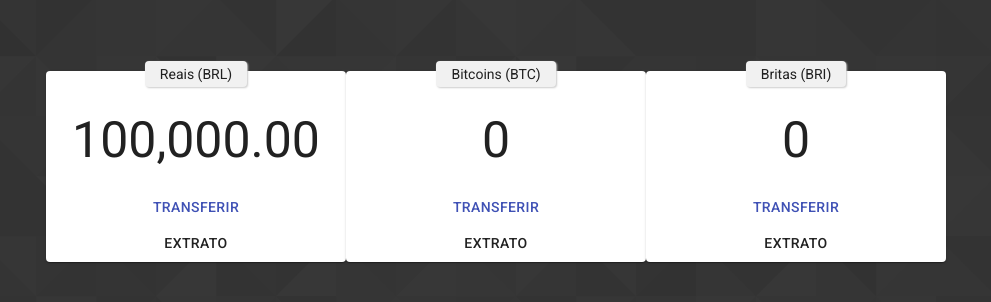
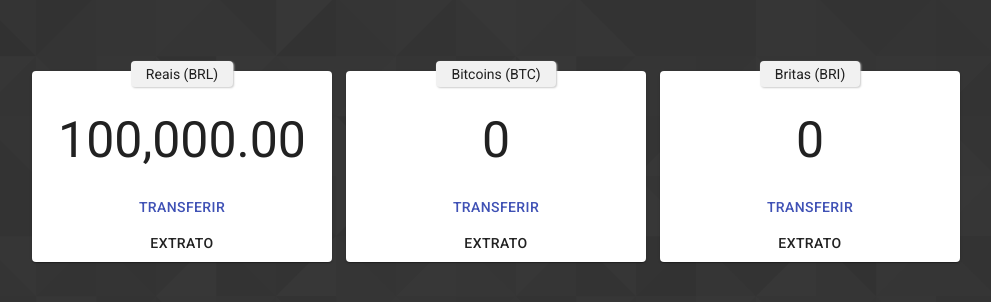
Before and after one commit to luisgustavolf/dindin, a React (Create React App) app: page / in a window 1280 px wide. Shown: the part 244-546 px from the top of the page, without its empty margins (144-1135 px from the left). Built offline with nearby package versions, Linux system fonts and the light colour scheme.

Commit message:
transfer

```diff
--- a/src/pages/home/hook.tsx
+++ b/src/pages/home/hook.tsx
@@ -1,6 +1,5 @@
 import * as React from 'react'
 import { AccountsBalancesContext } from '../../contexts/accountsBalances/context'
-import { useTransferDialog } from './useTransferDialog'
 import { useTransferTarget } from './useTransferTarget'
 
 export interface UseHomePageProps {
@@ -9,19 +8,32 @@ export interface UseHomePageProps {
 export function useHomePage(props:UseHomePageProps) {
     const context = React.useContext(AccountsBalancesContext)
     const transferTarget = useTransferTarget({})
-    const transferDialog = useTransferDialog({})
+    const { update } = context
+    const { reset } = transferTarget
+
     // ---------------------------------------------
     // Functions
+
+    const backToBegin = React.useCallback((updateAccounts?: boolean) => {
+        if (updateAccounts)
+            update();
+        reset()
+    }, [reset, update])
+
     // ---------------------------------------------
     // Effects
     // ---------------------------------------------
     // Transformations
+
+    const openDialog = !!(transferTarget.sourceAccount && transferTarget.targetAccount)
+
     // ---------------------------------------------
     // API
 
     return {
         context,
         transferTarget,
-        transferDialog
+        openDialog,
+        backToBegin
     }
 }
--- a/src/pages/home/index.tsx
+++ b/src/pages/home/index.tsx
@@ -3,11 +3,12 @@ import * as React from 'react'
 import { RouteChildrenProps } from 'react-router-dom'
 import { AccountSummaryWithTargeting } from '../../components/others/accountSummaryWithTargeting'
 import { useHomePage } from './hook'
-import './styles.scss'
 import { TransferDialog } from './transferDialog'
 
+import './styles.scss'
+
 export function HomePage(props: RouteChildrenProps) {
-    const { context, transferTarget, transferDialog } = useHomePage({})
+    const { context, transferTarget, openDialog, backToBegin } = useHomePage({})
 
     // ---------------------------------------------
     // Transformations
@@ -15,29 +16,32 @@ export function HomePage(props: RouteChildrenProps) {
     // Render
 
     return (
+        <React.Fragment>
             <Container
                 maxWidth={"lg"}
                 className={'dd-home-page'}
-            style={{height: '100vh'}}
+                style={{ height: '100vh' }}
             >
                 {(context.accounts || []).map((account, idx) =>
                     <AccountSummaryWithTargeting
                         key={idx}
                         account={account}
                         displayTransferTarget={transferTarget.isTarget(account)}
-                    onStatement={() => {}}
+                        onStatement={() => { }}
                         onTransfer={transferTarget.setSourceAccount}
-                    onTargetSelected={() => transferTarget.setSourceAccount(undefined)}
+                        onTargetSelected={transferTarget.setTargetAccount}
                     />
                 )}
+            </Container>
 
             <TransferDialog
                 sourceAccount={transferTarget.sourceAccount}
                 targetAccount={transferTarget.targetAccount}
-                open={transferDialog.open}
-                onOk={() => {}}
-                onCancel={() => {}}
+                open={openDialog}
+                onOk={() => backToBegin(true)}
+                onCancel={() => backToBegin(false)}
             />
-        </Container>
+        </React.Fragment>
+
     )
 }
--- a/src/pages/home/styles.scss
+++ b/src/pages/home/styles.scss
@@ -3,4 +3,8 @@
     flex-direction: row;
     justify-content: center;
     align-items: center;
+
+    > * {
+        margin: 0px 7px;
+    }
 }
--- a/src/pages/home/transferDialog/hook.tsx
+++ b/src/pages/home/transferDialog/hook.tsx
@@ -1,15 +1,17 @@
+import { useEffect } from 'react'
 import { Account } from '../../../storage/stores/accounts/account'
 import { useDialogForm } from './useDialogForm'
 import { useTransferService } from './useTransferService'
 
 export interface UseTransferDialogProps {
+    open: boolean
     sourceAccount?: Account
     targetAccount?: Account
     onTransfer: () => void
 }
 
 export function useTransferDialog(props:UseTransferDialogProps) {
-    const {  sourceAccount, targetAccount } = props
+    const { sourceAccount, targetAccount, open } = props
 
     const service = useTransferService({
         onTrade: props.onTransfer
@@ -29,6 +31,13 @@ export function useTransferDialog(props:UseTransferDialogProps) {
     // Functions
     // ---------------------------------------------
     // Effects
+
+    const { reset } = form
+
+    useEffect(() => {
+        reset()
+    } , [open, reset])
+
     // ---------------------------------------------
     // Transformations
     // ---------------------------------------------
--- a/src/pages/home/transferDialog/index.tsx
+++ b/src/pages/home/transferDialog/index.tsx
@@ -15,6 +15,7 @@ export interface TransferDialogProps {
 export function TransferDialog(props: TransferDialogProps) {
     const { open, sourceAccount, targetAccount } = props
     const { form } = useTransferDialog({
+        open,
         targetAccount,
         sourceAccount,
         onTransfer: props.onOk
--- a/src/pages/home/transferDialog/useDialogForm.tsx
+++ b/src/pages/home/transferDialog/useDialogForm.tsx
@@ -23,6 +23,11 @@ export function useDialogForm(props:UseDialogFormProps) {
             onSubmitRef.current(values)
     }, [values])
 
+    const reset = React.useCallback(() => {
+        setValues({ amount: 0})
+        setErrors(undefined)
+    }, [])
+
     // ---------------------------------------------
     // Effects
     // ---------------------------------------------
@@ -34,6 +39,7 @@ export function useDialogForm(props:UseDialogFormProps) {
         values,
         errors,
         setValues,
-        validate
+        validate,
+        reset
     }
 }
--- a/src/pages/home/useTransferDialog.tsx
+++ /dev/null
@@ -1,23 +0,0 @@
-import * as React from 'react'
-
-export interface UseTransferDialogProps {
-
-}
-
-export function useTransferDialog(props:UseTransferDialogProps) {
-    const [open, setOpen] = React.useState(false)
-
-    // ---------------------------------------------
-    // Functions
-    // ---------------------------------------------
-    // Effects
-    // ---------------------------------------------
-    // Transformations
-    // ---------------------------------------------
-    // API
-
-    return {
-        open,
-        setOpen
-    }
-}
```
Also changed, not shown: src/components/others/accountTransferModal/index.tsx (deleted, +0 -28 lines). Lines whose indentation alone changed are shown as unchanged.
